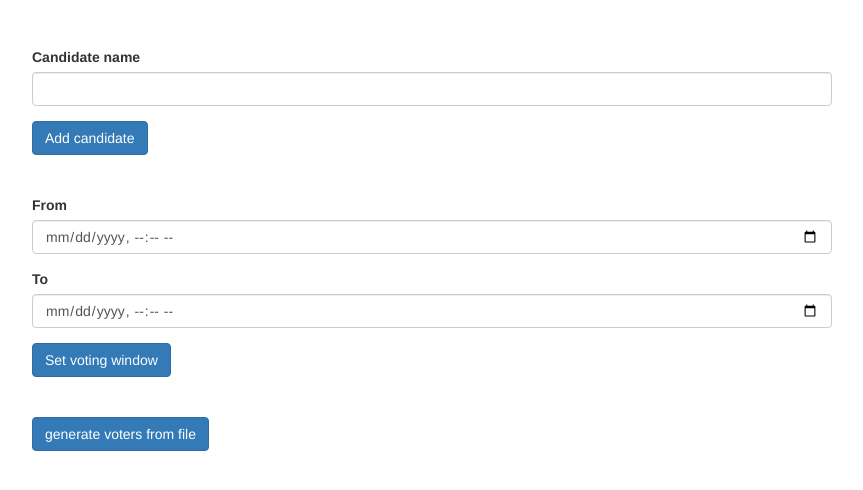
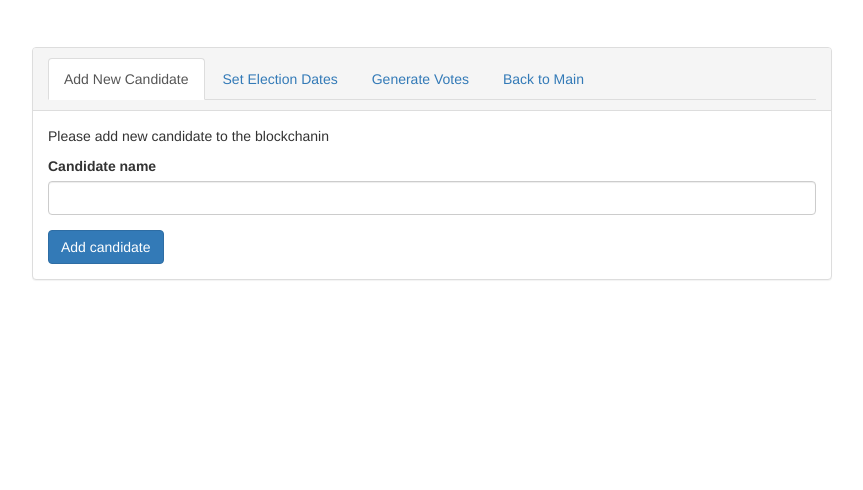
Before and after one commit to barzada/BlockChainFinalProject, a website: page src/admin.html in a window 1280 px wide. Shown: the part 76-566 px from the top of the page, without its empty margins (208-1071 px from the left). Drawn offline with nearby package versions, Linux system fonts and the light colour scheme; files whose address does not match are found by name.

Commit message:
improved admin UI, set notiifcation whene addign new candidates

```diff
--- a/src/admin.html
+++ b/src/admin.html
@@ -1,5 +1,6 @@
 <!DOCTYPE html>
 <html lang="en">
+
 <head>
     <meta charset="UTF-8">
     <meta name="viewport" content="width=device-width, initial-scale=1.0">
@@ -7,14 +8,32 @@
     <link href="css/adminCss.css" rel="stylesheet">
     <title>Document</title>
 </head>
+
 <body>
     <div id="adminPage">
         <h2>Admin dashboard</h2>
-        <div id='admin-dashboard'>
-            <a href="./index.html">
-                <button style="color: black;">חזרה למסך הבחירות</button>
-            </a>
+
+        <div class="panel panel-default">
+            <div class="panel-heading panel-heading-nav">
+                <ul class="nav nav-tabs">
+                    <li role="presentation" class="active">
+                        <a href="#one" aria-controls="one" role="tab" data-toggle="tab">Add New Candidate</a>
+                    </li>
+                    <li role="presentation">
+                        <a href="#two" aria-controls="two" role="tab" data-toggle="tab">Set Election Dates</a>
+                    </li>
+                    <li role="presentation">
+                        <a href="#three" aria-controls="three" role="tab" data-toggle="tab">Generate Votes</a>
+                    </li>
+                    <li role="presentation">
+                        <a href="./index.html" >Back to Main</a>
+                    </li>
+                </ul>
             </div>
+            <div class="panel-body">
+                <div class="tab-content">
+                    <div role="tabpanel" class="tab-pane fade in active" id="one">
+                        <p>Please add new candidate to the blockchanin</p>
                         <form id='add-candidate' onSubmit="App.addCandidate(); return false">
                             <div class='form-group'>
                                 <label for='new-candidate-name'>Candidate name</label>
@@ -22,6 +41,8 @@
                             </div>
                             <button type="submit" class="btn btn-primary">Add candidate</button>
                         </form>
+                    </div>
+                    <div role="tabpanel" class="tab-pane fade" id="two">
                         <form id='set-voting-window' onSubmit="App.setVotingWindow(); return false">
                             <div class='form-group'>
                                 <label for='set-voting-window-from'>From</label>
@@ -33,12 +54,21 @@
                             </div>
                             <button type="submit" class="btn btn-primary">Set voting window</button>
                         </form>
+                    </div>
+                    <div role="tabpanel" class="tab-pane fade" id="three">
                         <form id='submit-voters-file' onSubmit="App.submitVotersFile(); return false">
                             <button type="submit" class="btn btn-primary fileButton">generate voters from file</button>
                             <select id="selectUser" style="display: none; margin-top: 40px;" class="btn btn-primary">
                                 <option selected disabled>Voters Book</option>
                             </select>
                         </form>
+                    </div>
+                </div>
+            </div>
+        </div>
+
+        <div id="alertMessage" class="alert alert-success" role="alert">Success alert</div>
+
 
 
     </div>
@@ -48,5 +78,12 @@
     <script src="js/web3.min.js"></script>
     <script src="js/truffle-contract.js"></script>
     <script src="js/app.js"></script>
+    <script>
+        $( document ).ready(function(){
+            $("#alertMessage").hide();
+
+        });
+    </script>
 </body>
+
 </html>
--- a/src/css/adminCss.css
+++ b/src/css/adminCss.css
@@ -9,9 +9,7 @@ h2{
     margin-bottom: 50px;
 }
 
-form{
-    margin-top: 40px;
-}
+
 
 id button{
     color: aqua;
--- a/src/js/app.js
+++ b/src/js/app.js
@@ -230,6 +230,8 @@ App = {
         App.contracts.Election.deployed().then((function(instance) {
             return instance.addCandidate(candidateName, { from: App.account })
         })).then(() => {
+            $("#alertMessage").text("Candidate added successfully!");
+            $("#alertMessage").show();
             return App.render();
         }).catch((function(err) {
             console.error(err);
```
Also changed, not shown: src/images/6.jpg (added). Lines whose indentation alone changed are shown as unchanged.
